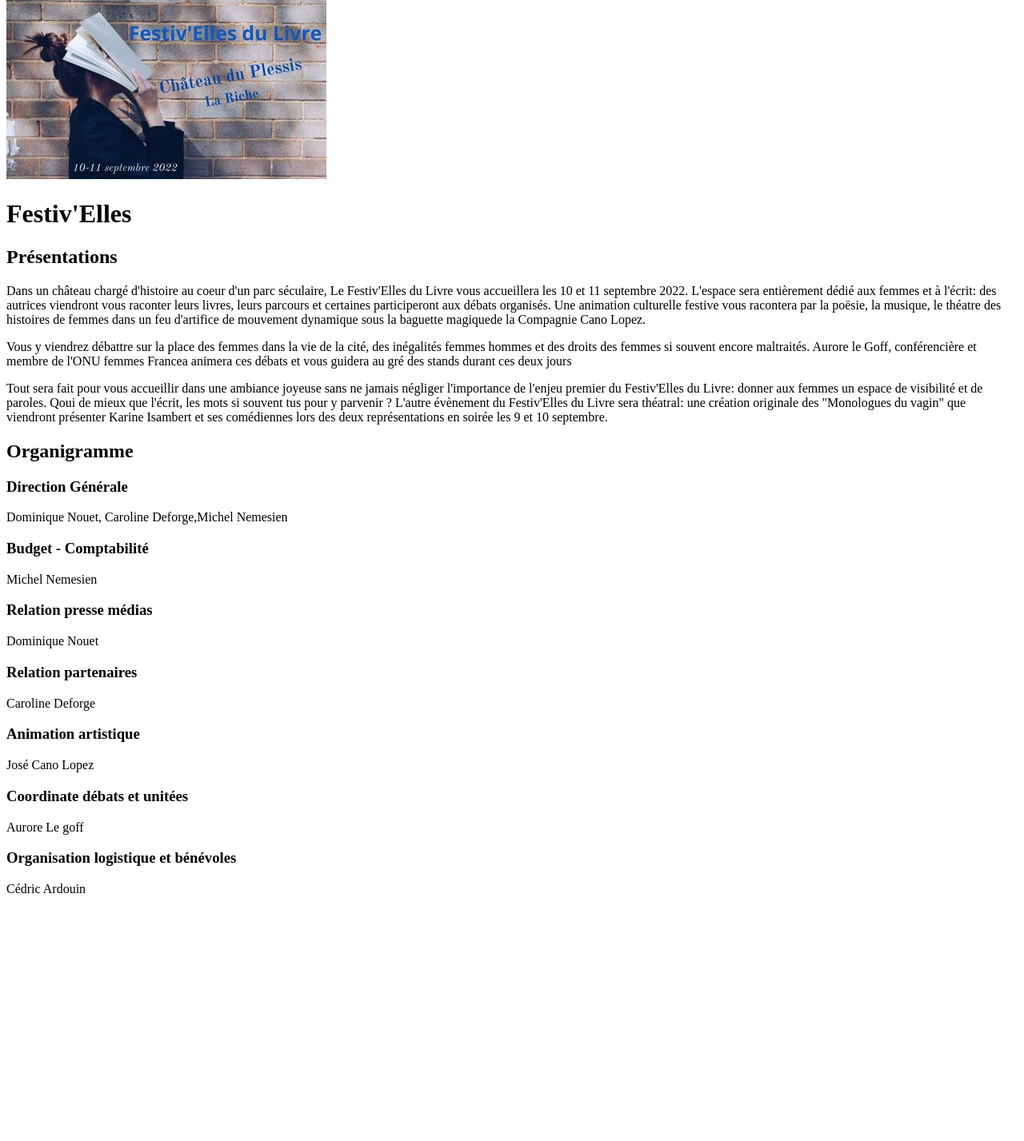
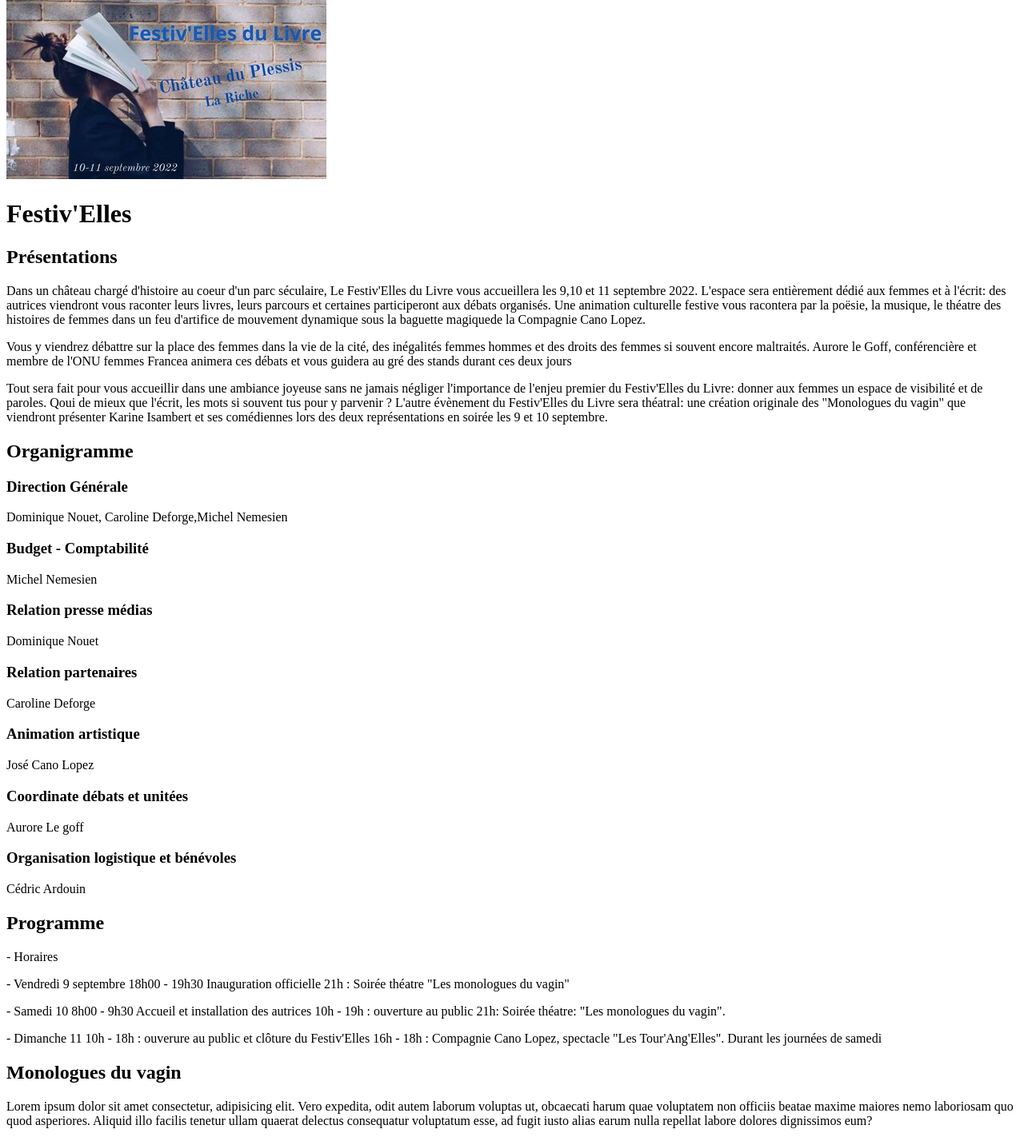
Before and after one commit to WildCodeSchool/tours-php-2103-project3-citoyelles, a Symfony app: template templates/festiv_elles/index.html.twig in a window 1280 px wide. Shown: the part 184-1611 px from the top of the page at 80% size. Before the commit the page ends 1301 px from the top, so only its background shows below. Run offline with Twig, Linux system fonts and the light colour scheme; the template is opened without the code that fills it, so the values that code supplies are empty; some libraries are stand-ins or nearby versions.

Commit message:
skeleton for festivelles 'programme' and 'les monologues du vagin'

```diff
--- a/templates/festiv_elles/index.html.twig
+++ b/templates/festiv_elles/index.html.twig
@@ -8,10 +8,12 @@
 
     <h1>Festiv'Elles</h1>
     <section class="greetings">
+
+
         <h2>Présentations </h2>
         <p>
                 Dans un château chargé d'histoire au coeur d'un parc séculaire, Le Festiv'Elles du Livre
-                vous accueillera les 10 et 11 septembre 2022. L'espace sera entièrement dédié aux
+                vous accueillera les 9,10 et 11 septembre 2022. L'espace sera entièrement dédié aux
                 femmes et à l'écrit: des autrices viendront vous raconter leurs livres, leurs parcours et
                 certaines participeront aux débats organisés. Une animation culturelle festive vous
                 racontera par la poësie, la musique, le théatre des histoires de femmes dans un feu
@@ -64,6 +66,32 @@
             Cédric Ardouin
         </p>
 
+        <h2> Programme </h2>
+
+        {#  J'ai mis ce programme pour donner une idée mais il sera modifiable au besoin #}
+
+                <p> - Horaires <p>
+        <p>  - Vendredi 9 septembre 18h00 - 19h30
+            Inauguration officielle
+            21h : Soirée théatre "Les monologues du vagin" </p>
+
+            <p> - Samedi 10
+            8h00 - 9h30 Accueil et installation des autrices
+            10h - 19h : ouverture au public
+            21h: Soirée théatre: "Les monologues du vagin". </p>
+
+        <p> - Dimanche 11
+            10h - 18h : ouverure au public et clôture du Festiv'Elles
+            16h - 18h : Compagnie Cano Lopez, spectacle "Les Tour'Ang'Elles".
+            Durant les journées de samedi </p>
+
+            <h2> Monologues du vagin </h2>
+
+            <p> Lorem ipsum dolor sit amet consectetur, adipisicing elit. Vero expedita, odit autem laborum voluptas ut,
+            obcaecati harum quae voluptatem non officiis beatae maxime maiores nemo laboriosam quo quod asperiores.
+            Aliquid illo facilis tenetur ullam quaerat delectus consequatur voluptatum esse,
+            ad fugit iusto alias earum nulla repellat labore dolores dignissimos eum? <p>
+
     </section>
 
 {% endblock %}
```
